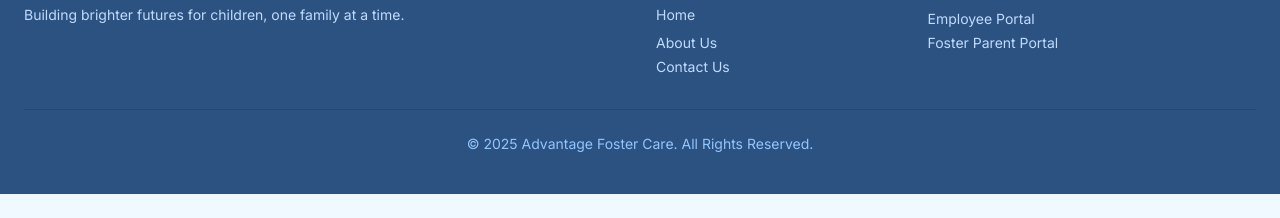
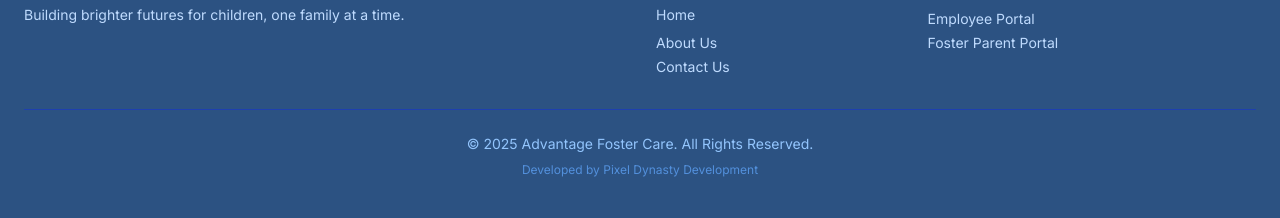
Before and after one commit to Pixel-Dynasty-Development/AdvantageFosterCare, a plain HTML site: page index.html in a window 1280 px wide. Shown: the part 2950-3168 px from the top of the page. Before the commit the page ends 3144 px from the top, so only its background shows below. Drawn offline with nearby package versions, Linux system fonts and the light colour scheme.

Commit message:
Added developed by PDD

```diff
--- a/components/footer.html
+++ b/components/footer.html
@@ -51,6 +51,9 @@
 		<div
 			class="mt-8 border-t border-blue-800 pt-6 text-center text-sm text-blue-300">
 			<p>&copy; 2025 Advantage Foster Care. All Rights Reserved.</p>
+			<p class="text-xs text-blue-400 mt-2 opacity-75">
+				Developed by Pixel Dynasty Development
+			</p>
 		</div>
 	</div>
 </footer>
```
